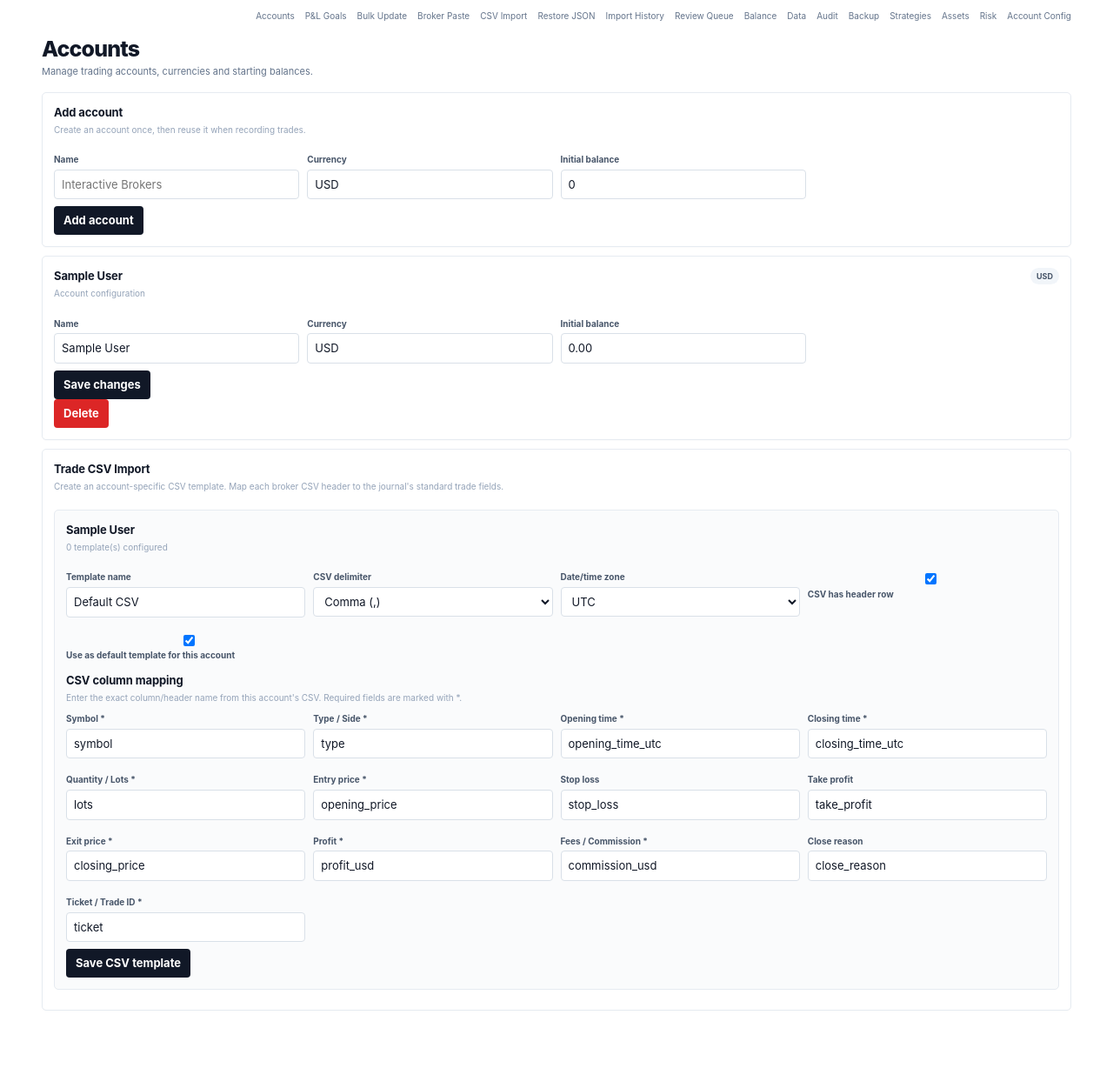
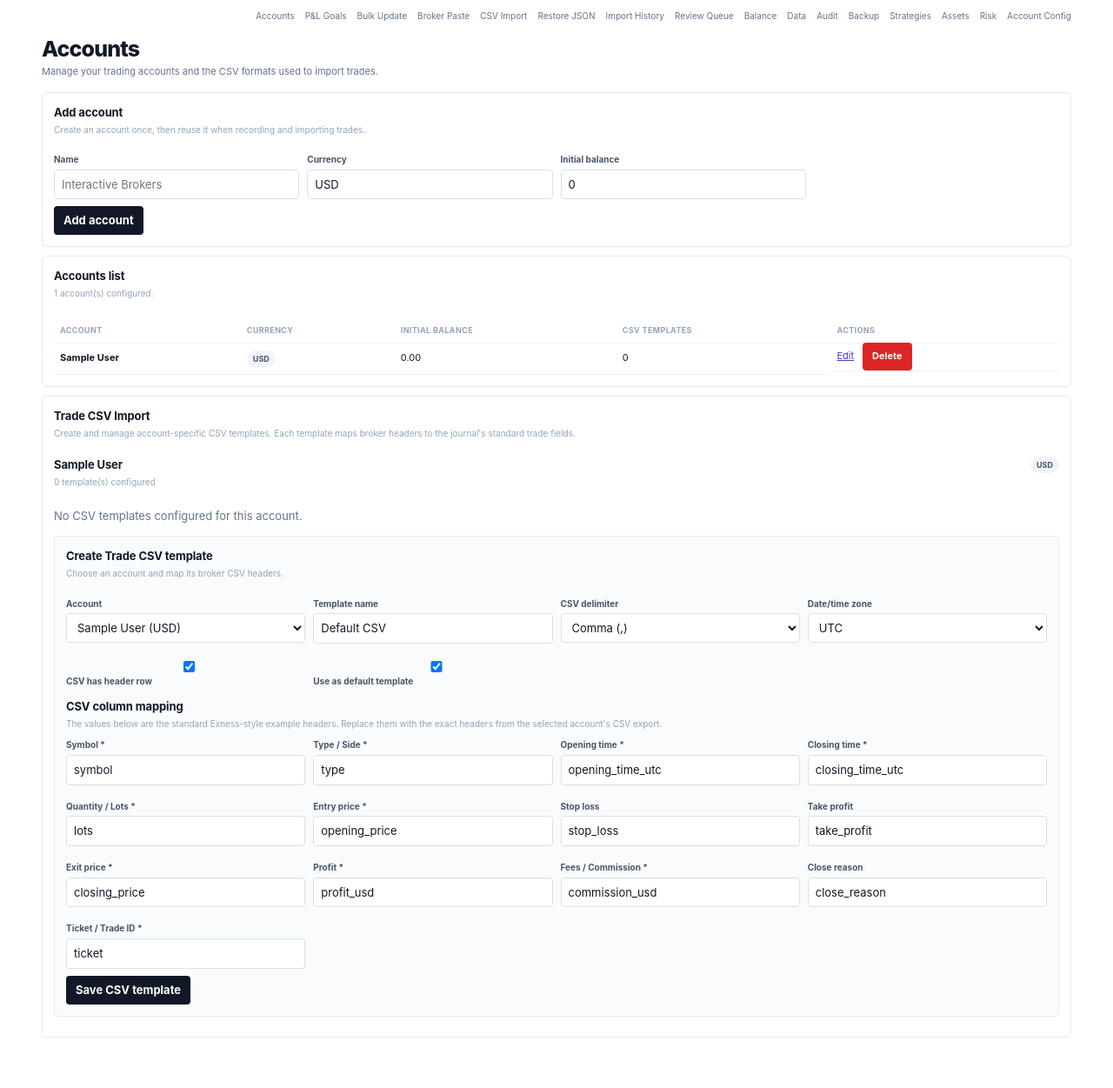
Before and after one commit to Globalogic-Technology/Globalogic-TradeJournal, a PHP site: page /accounts in a window 1280 px wide. Shown: the part 93-1344 px from the top of the page at 87% size. Before the commit the page ends 1255 px from the top, so only its background shows below. Run offline with PHP 8.4, Linux system fonts and the light colour scheme; the visitor is signed in with stand-in values (Sample User, id 1).

Commit message:
feat: redesign accounts page with separate account and CSV template lists

```diff
--- a/app/views/accounts.php
+++ b/app/views/accounts.php
@@ -1,84 +1,114 @@
 <?php
-$csvTemplates = $csvTemplates ?? [];
-$csvFields = class_exists('AccountCsvTemplateService') ? AccountCsvTemplateService::FIELDS : [];
-$defaultCsv = [
-    'symbol'=>'symbol','type'=>'type','opening_time'=>'opening_time_utc','closing_time'=>'closing_time_utc',
-    'quantity'=>'lots','entry_price'=>'opening_price','stop_loss'=>'stop_loss','take_profit'=>'take_profit',
-    'exit_price'=>'closing_price','profit'=>'profit_usd','fees'=>'commission_usd','close_reason'=>'close_reason','ticket'=>'ticket'
-];
-$templatesByAccount=[];
-foreach($csvTemplates as $template) $templatesByAccount[(int)$template['account_id']][]=$template;
+$csvTemplates=$csvTemplates??[];$csvFields=class_exists('AccountCsvTemplateService')?AccountCsvTemplateService::FIELDS:[];
+$defaultCsv=['symbol'=>'symbol','type'=>'type','opening_time'=>'opening_time_utc','closing_time'=>'closing_time_utc','quantity'=>'lots','entry_price'=>'opening_price','stop_loss'=>'stop_loss','take_profit'=>'take_profit','exit_price'=>'closing_price','profit'=>'profit_usd','fees'=>'commission_usd','close_reason'=>'close_reason','ticket'=>'ticket'];
+$templatesByAccount=[];foreach($csvTemplates as $template)$templatesByAccount[(int)$template['account_id']][]=$template;
+$editAccount=$editAccount??null;$editCsvTemplate=$editCsvTemplate??null;
 ?>
 <div class="page-title">Accounts</div>
-<p class="page-subtitle">Manage trading accounts, currencies and starting balances.</p>
+<p class="page-subtitle">Manage your trading accounts and the CSV formats used to import trades.</p>
 
 <div class="card form-card">
-  <div class="section-heading"><div><h2>Add account</h2><div class="sub">Create an account once, then reuse it when recording trades.</div></div></div>
+  <div class="section-heading"><div><h2><?= $editAccount?'Edit account':'Add account' ?></h2><div class="sub">Create an account once, then reuse it when recording and importing trades.</div></div></div>
   <form method="post">
     <?=csrf_field()?>
-    <input type="hidden" name="action" value="create">
+    <input type="hidden" name="action" value="<?= $editAccount?'update':'create' ?>">
+    <?php if($editAccount): ?><input type="hidden" name="id" value="<?=e($editAccount['id'])?>"><?php endif; ?>
     <div class="grid">
-      <p><label>Name</label><input name="name" placeholder="Interactive Brokers" required></p>
-      <p><label>Currency</label><input name="currency" value="USD" maxlength="3" required></p>
-      <p><label>Initial balance</label><input name="initial_balance" type="number" step=".01" min="0" value="0" required></p>
+      <p><label>Name</label><input name="name" placeholder="Interactive Brokers" value="<?=e($editAccount['name']??'')?>" required></p>
+      <p><label>Currency</label><input name="currency" value="<?=e($editAccount['currency']??'USD')?>" maxlength="3" required></p>
+      <p><label>Initial balance</label><input name="initial_balance" type="number" step=".01" min="0" value="<?=e($editAccount['initial_balance']??'0')?>" required></p>
     </div>
-    <div class="actions"><button>Add account</button></div>
+    <div class="actions"><button><?= $editAccount?'Update account':'Add account' ?></button><?php if($editAccount): ?><a class="button secondary" href="/accounts">Cancel</a><?php endif; ?></div>
   </form>
 </div>
 
-<?php foreach($accounts as $a): ?>
 <div class="card form-card">
-  <div class="section-heading"><div><h2><?=e($a['name'])?></h2><div class="sub">Account configuration</div></div><span class="badge"><?=e($a['currency'])?></span></div>
+  <div class="section-heading"><div><h2>Accounts list</h2><div class="sub"><?=count($accounts)?> account(s) configured.</div></div></div>
+  <?php if(!$accounts): ?>
+    <p class="muted">No accounts configured yet.</p>
+  <?php else: ?>
+    <div class="table-wrap">
+      <table><thead><tr><th>Account</th><th>Currency</th><th>Initial balance</th><th>CSV templates</th><th>Actions</th></tr></thead><tbody>
+      <?php foreach($accounts as $a): $count=count($templatesByAccount[(int)$a['id']]??[]); ?>
+        <tr>
+          <td><strong><?=e($a['name'])?></strong></td>
+          <td><span class="badge"><?=e($a['currency'])?></span></td>
+          <td><?=number_format((float)$a['initial_balance'],2)?></td>
+          <td><?=number_format($count)?></td>
+          <td class="trade-actions">
+            <a href="/accounts?edit_account=<?=e($a['id'])?>">Edit</a>
+            <form method="post" class="inline-form"><input type="hidden" name="_csrf" value="<?=e(csrf_token())?>"><input type="hidden" name="action" value="delete"><input type="hidden" name="id" value="<?=e($a['id'])?>"><button class="danger">Delete</button></form>
+          </td>
+        </tr>
+      <?php endforeach; ?>
+      </tbody></table>
+    </div>
+  <?php endif; ?>
+</div>
+
+<div class="card form-card">
+  <div class="section-heading"><div><h2>Trade CSV Import</h2><div class="sub">Create and manage account-specific CSV templates. Each template maps broker headers to the journal's standard trade fields.</div></div></div>
+  <?php if(!$accounts): ?><p class="muted">Create an account first, then configure its Trade CSV Import template.</p><?php endif; ?>
+  <?php foreach($accounts as $a): $templates=$templatesByAccount[(int)$a['id']]??[]; $editing=$editCsvTemplate&&((int)$editCsvTemplate['account_id']===(int)$a['id']); ?>
+    <div class="csv-account-block">
+      <div class="section-heading"><div><h3><?=e($a['name'])?></h3><div class="sub"><?=count($templates)?> template(s) configured</div></div><span class="badge"><?=e($a['currency'])?></span></div>
+      <?php if($editing): $t=$editCsvTemplate; ?>
+        <div class="card">
+          <div class="section-heading"><div><h3>Edit CSV template</h3><div class="sub">Update the mapping without creating another template.</div></div></div>
           <form method="post">
-    <?=csrf_field()?>
-    <input type="hidden" name="action" value="update"><input type="hidden" name="id" value="<?=e($a['id'])?>">
-    <div class="grid"><p><label>Name</label><input name="name" value="<?=e($a['name'])?>" required></p><p><label>Currency</label><input name="currency" value="<?=e($a['currency'])?>" maxlength="3" required></p><p><label>Initial balance</label><input name="initial_balance" type="number" step=".01" min="0" value="<?=e($a['initial_balance'])?>" required></p></div>
-    <div class="actions"><button>Save changes</button></div>
+            <?=csrf_field()?><input type="hidden" name="action" value="csv_template_save"><input type="hidden" name="account_id" value="<?=e($a['id'])?>"><input type="hidden" name="template_id" value="<?=e($t['id'])?>">
+            <div class="grid">
+              <p><label>Template name</label><input name="template_name" value="<?=e($t['name'])?>" required></p>
+              <p><label>CSV delimiter</label><select name="delimiter_char"><option value="," <?=$t['delimiter_char']===','?'selected':''?>>Comma (,)</option><option value=";" <?=$t['delimiter_char']===';'?'selected':''?>>Semicolon (;)</option><option value="|" <?=$t['delimiter_char']==='|'?'selected':''?>>Pipe (|)</option><option value="\t" <?=$t['delimiter_char']==="\t"?'selected':''?>>Tab</option></select></p>
+              <p><label>Date/time zone</label><select name="date_timezone"><?php foreach(['UTC','America/New_York','America/Chicago','America/Los_Angeles','America/Sao_Paulo'] as $tz): ?><option value="<?=e($tz)?>" <?=$t['date_timezone']===$tz?'selected':''?>><?=e($tz)?></option><?php endforeach; ?></select></p>
+              <p><label><input type="checkbox" name="has_header" value="1" <?=$t['has_header']?'checked':''?>> CSV has header row</label></p>
+              <p><label><input type="checkbox" name="is_default" value="1" <?=$t['is_default']?'checked':''?>> Use as default template</label></p>
+            </div>
+            <h3>CSV column mapping</h3><p class="sub">Enter the exact CSV header for each journal field. Required fields are marked with *.</p>
+            <div class="grid config-grid"><?php foreach($csvFields as $field=>$label): ?><p><label><?=e($label)?><?=in_array($field,['symbol','type','opening_time','closing_time','quantity','entry_price','exit_price','profit','fees','ticket'],true)?' *':''?></label><input name="mapping[<?=e($field)?>]" value="<?=e($t['mapping'][$field]??'')?>" placeholder="Exact CSV header name"></p><?php endforeach; ?></div>
+            <div class="actions"><button>Save changes</button><a class="button secondary" href="/accounts">Cancel</a></div>
           </form>
-  <form method="post" class="actions"><input type="hidden" name="_csrf" value="<?=e(csrf_token())?>"><input type="hidden" name="action" value="delete"><input type="hidden" name="id" value="<?=e($a['id'])?>"><button class="danger">Delete</button></form>
+        </div>
+      <?php endif; ?>
+      <?php if($templates): ?>
+        <div class="table-wrap">
+          <table><thead><tr><th>Template</th><th>Delimiter</th><th>Header</th><th>Time zone</th><th>Mapped fields</th><th>Actions</th></tr></thead><tbody>
+          <?php foreach($templates as $t): $mapped=0;foreach(($t['mapping']??[]) as $column)if(trim((string)$column)!=='')$mapped++; ?>
+            <tr>
+              <td><strong><?=e($t['name'])?></strong> <?php if($t['is_default']): ?><span class="badge">Default</span><?php endif; ?></td>
+              <td><?=e($t['delimiter_char']==="\t"?'Tab':$t['delimiter_char'])?></td>
+              <td><?= $t['has_header']?'Yes':'No' ?></td>
+              <td><?=e($t['date_timezone'])?></td>
+              <td><?=number_format($mapped)?> / <?=number_format(count($csvFields))?></td>
+              <td class="trade-actions">
+                <a href="/accounts?edit_csv_template=<?=e($t['id'])?>">Edit</a>
+                <form method="post" class="inline-form"><input type="hidden" name="_csrf" value="<?=e(csrf_token())?>"><input type="hidden" name="action" value="csv_template_delete"><input type="hidden" name="template_id" value="<?=e($t['id'])?>"><button class="danger">Delete</button></form>
+              </td>
+            </tr>
+          <?php endforeach; ?>
+          </tbody></table>
+        </div>
+      <?php else: ?><p class="muted">No CSV templates configured for this account.</p><?php endif; ?>
     </div>
   <?php endforeach; ?>
 
-<div class="card form-card">
-  <div class="section-heading"><div><h2>Trade CSV Import</h2><div class="sub">Create an account-specific CSV template. Map each broker CSV header to the journal's standard trade fields.</div></div></div>
-  <?php if(!$accounts): ?><p class="muted">Create an account first, then configure its Trade CSV Import template.</p><?php endif; ?>
-  <?php foreach($accounts as $a):
-      $templates=$templatesByAccount[(int)$a['id']]??[];
-  ?>
+  <?php if($accounts && !$editCsvTemplate): ?>
     <div class="card">
-    <div class="section-heading"><div><h3><?=e($a['name'])?></h3><div class="sub"><?=count($templates)?> template(s) configured</div></div></div>
+      <div class="section-heading"><div><h3>Create Trade CSV template</h3><div class="sub">Choose an account and map its broker CSV headers.</div></div></div>
       <form method="post">
-      <?=csrf_field()?>
-      <input type="hidden" name="action" value="csv_template_save">
-      <input type="hidden" name="account_id" value="<?=e($a['id'])?>">
-      <input type="hidden" name="template_id" value="">
+        <?=csrf_field()?><input type="hidden" name="action" value="csv_template_save"><input type="hidden" name="template_id" value="">
         <div class="grid">
+          <p><label>Account</label><select name="account_id" required><?php foreach($accounts as $a): ?><option value="<?=e($a['id'])?>"><?=e($a['name'])?> (<?=e($a['currency'])?>)</option><?php endforeach; ?></select></p>
           <p><label>Template name</label><input name="template_name" value="Default CSV" required></p>
           <p><label>CSV delimiter</label><select name="delimiter_char"><option value=",">Comma (,)</option><option value=";">Semicolon (;)</option><option value="|">Pipe (|)</option><option value="\t">Tab</option></select></p>
-        <p><label>Date/time zone</label><select name="date_timezone"><option value="UTC">UTC</option><option value="America/New_York">America/New_York</option><option value="America/Chicago">America/Chicago</option><option value="America/Los_Angeles">America/Los_Angeles</option><option value="America/Sao_Paulo">America/Sao_Paulo</option></select></p>
+          <p><label>Date/time zone</label><select name="date_timezone"><option>UTC</option><option>America/New_York</option><option>America/Chicago</option><option>America/Los_Angeles</option><option>America/Sao_Paulo</option></select></p>
           <p><label><input type="checkbox" name="has_header" value="1" checked> CSV has header row</label></p>
-        <p><label><input type="checkbox" name="is_default" value="1" checked> Use as default template for this account</label></p>
+          <p><label><input type="checkbox" name="is_default" value="1" checked> Use as default template</label></p>
         </div>
-      <h3>CSV column mapping</h3>
-      <p class="sub">Enter the exact column/header name from this account's CSV. Required fields are marked with *.</p>
-      <div class="grid config-grid">
-        <?php foreach($csvFields as $field=>$label): ?>
-          <p><label><?=e($label)?><?=in_array($field,['symbol','type','opening_time','closing_time','quantity','entry_price','exit_price','profit','fees','ticket'],true)?' *':''?></label><input name="mapping[<?=e($field)?>]" value="<?=e($defaultCsv[$field]??'')?>" placeholder="Exact CSV header name"></p>
-        <?php endforeach; ?>
-      </div>
+        <h3>CSV column mapping</h3><p class="sub">The values below are the standard Exness-style example headers. Replace them with the exact headers from the selected account's CSV export.</p>
+        <div class="grid config-grid"><?php foreach($csvFields as $field=>$label): ?><p><label><?=e($label)?><?=in_array($field,['symbol','type','opening_time','closing_time','quantity','entry_price','exit_price','profit','fees','ticket'],true)?' *':''?></label><input name="mapping[<?=e($field)?>]" value="<?=e($defaultCsv[$field]??'')?>" placeholder="Exact CSV header name"></p><?php endforeach; ?></div>
         <div class="actions"><button>Save CSV template</button></div>
       </form>
-    <?php foreach($templates as $t): ?>
-      <div class="card table-wrap">
-        <div class="section-heading"><div><strong><?=e($t['name'])?></strong> <?php if($t['is_default']): ?><span class="badge">Default</span><?php endif; ?><div class="sub">Delimiter: <?=e($t['delimiter_char']==="\t"?'Tab':$t['delimiter_char'])?> · Time zone: <?=e($t['date_timezone'])?></div></div></div>
-        <div class="sub">Mapped columns: <?php $parts=[];foreach(($t['mapping']??[]) as $field=>$column)if($column!=='')$parts[]=e(($csvFields[$field]??$field).' → '.$column);echo implode(' · ',$parts); ?></div>
-        <form method="post" class="actions">
-          <?=csrf_field()?>
-          <input type="hidden" name="action" value="csv_template_delete"><input type="hidden" name="template_id" value="<?=e($t['id'])?>">
-          <button class="danger">Delete template</button>
-        </form>
     </div>
-    <?php endforeach; ?>
+  <?php endif; ?>
 </div>
-  <?php endforeach; ?>
-</div>
```
Lines whose indentation alone changed are shown as unchanged.
